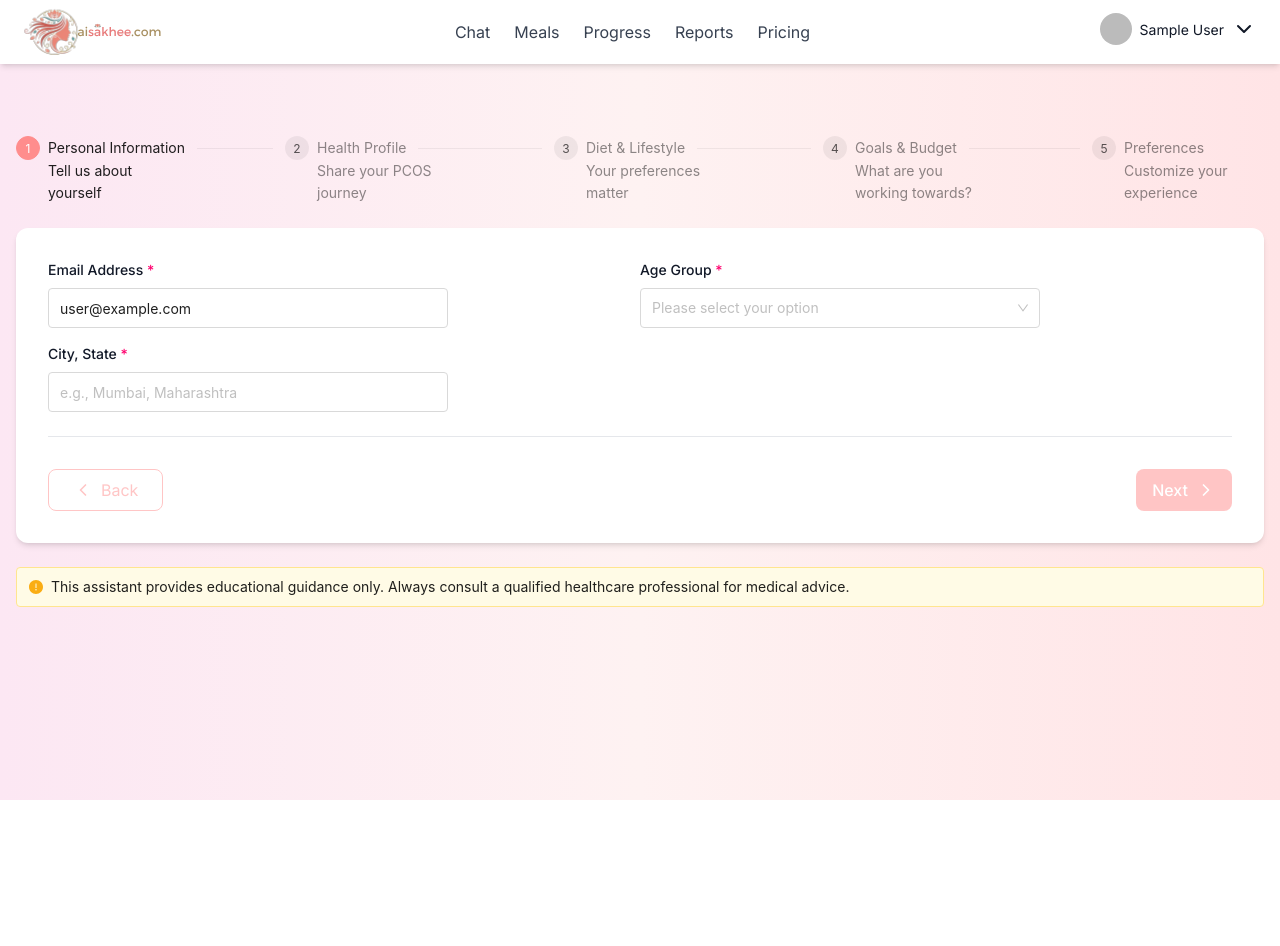
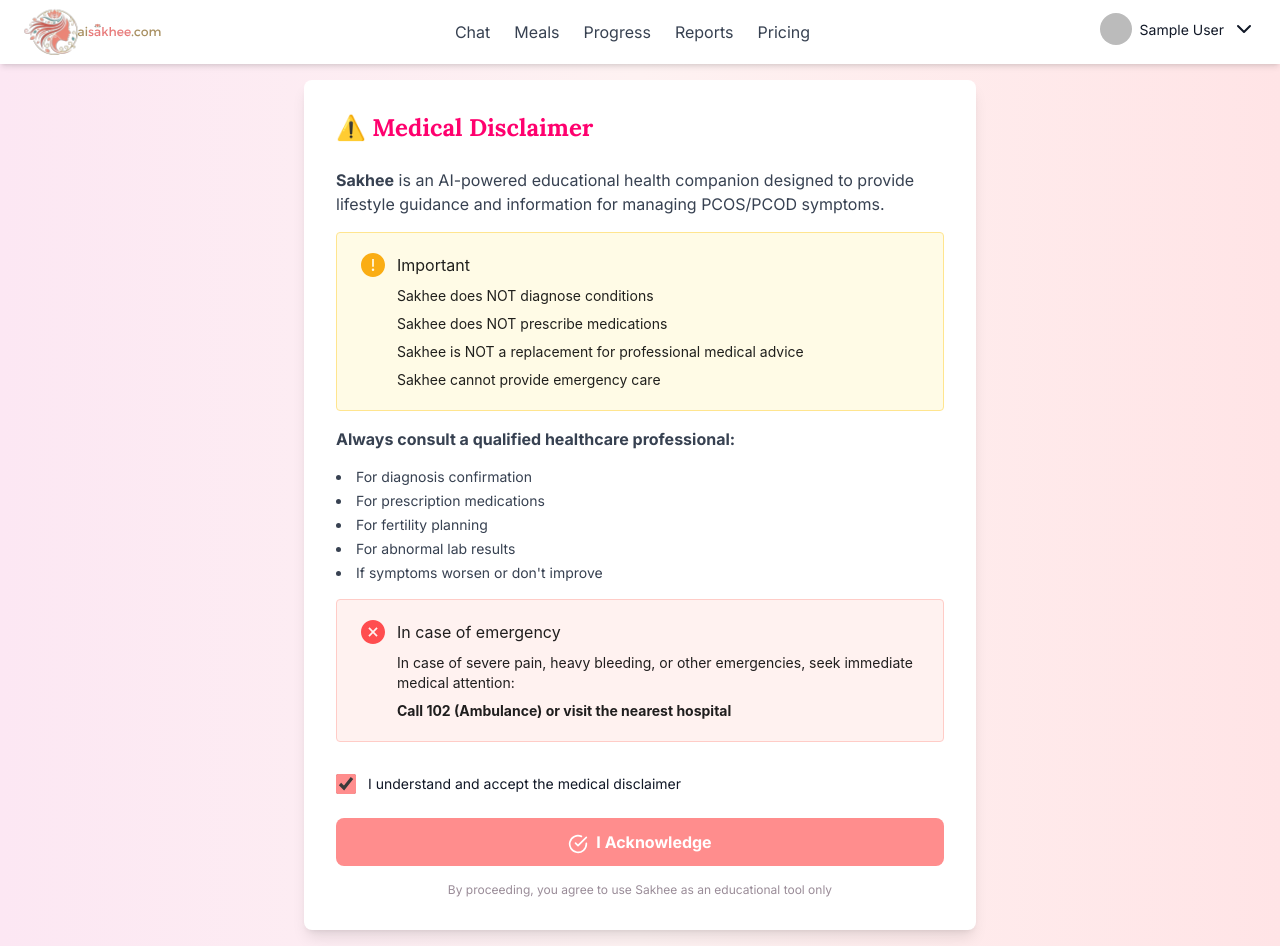
Before and after one commit to supriyavikramsingh-sudo/sakhee, a React (Vite) app in the folder frontend/: page /onboarding in a window 1280 px wide. Before the commit the page ends 800 px from the top, so only its background shows below. Built offline with nearby package versions, Linux system fonts and the light colour scheme; no server answers; the database is empty; sample sign-in values are in the browser's storage.

Commit message:
feat: Integrate Medical Disclaimer component into onboarding and chat pages

```diff
--- a/frontend/src/components/chat/MedicalDisclaimer.tsx
+++ b/frontend/src/components/chat/MedicalDisclaimer.tsx
@@ -1,3 +1,4 @@
+import { Alert } from 'antd';
 import { CheckCircle } from 'lucide-react';
 
 interface MedicalDisclaimerProps {
@@ -17,16 +18,19 @@
             <strong>Sakhee</strong> is an AI-powered educational health companion designed to
             provide lifestyle guidance and information for managing PCOS/PCOD symptoms.
           </p>
-
-          <div className="bg-warning bg-opacity-10 p-4 rounded-lg border-l-4 border-warning">
-            <p className="font-bold mb-2">⚠️ IMPORTANT:</p>
+          <Alert
+            showIcon
+            message="Important"
+            type="warning"
+            description={
               <ul className="space-y-2 text-sm">
-              <li>✗ Sakhee does NOT diagnose conditions</li>
-              <li>✗ Sakhee does NOT prescribe medications</li>
-              <li>✗ Sakhee is NOT a replacement for professional medical advice</li>
-              <li>✗ Sakhee cannot provide emergency care</li>
+                <li>Sakhee does NOT diagnose conditions</li>
+                <li>Sakhee does NOT prescribe medications</li>
+                <li>Sakhee is NOT a replacement for professional medical advice</li>
+                <li>Sakhee cannot provide emergency care</li>
               </ul>
-          </div>
+            }
+          />
 
           <p>
             <strong>Always consult a qualified healthcare professional:</strong>
@@ -39,16 +43,22 @@
             <li>If symptoms worsen or don't improve</li>
           </ul>
 
-          <div className="bg-danger bg-opacity-10 p-4 rounded-lg border-l-4 border-danger">
-            <p className="font-bold mb-2">🚨 EMERGENCY:</p>
+          <Alert
+            showIcon
+            type="error"
+            message="In case of emergency"
+            description={
+              <>
                 <p className="text-sm">
-              In case of severe pain, heavy bleeding, or other emergencies, seek immediate medical
-              attention:
+                  In case of severe pain, heavy bleeding, or other emergencies, seek immediate
+                  medical attention:
                 </p>
                 <p className="font-bold text-sm mt-2">
                   Call 102 (Ambulance) or visit the nearest hospital
                 </p>
-          </div>
+              </>
+            }
+          />
         </div>
 
         <label className="flex items-center gap-3 mb-6 cursor-pointer">
--- a/frontend/src/pages/ChatPage.tsx
+++ b/frontend/src/pages/ChatPage.tsx
@@ -1,13 +1,11 @@
 import { useEffect, useState } from 'react';
 import ChatInterface from '../components/chat/ChatInterface';
-import MedicalDisclaimer from '../components/chat/MedicalDisclaimer';
 import { LoadingSpinner } from '../components/layout/LoadingSpinner';
 import Navbar from '../components/layout/Navbar';
 import { useAuthStore } from '../store/authStore';
 
 const ChatPage = () => {
   const { user, userProfile } = useAuthStore();
-  const [disclaimerAcknowledged, setDisclaimerAcknowledged] = useState(false);
   const [pageLoading, setPageLoading] = useState(true);
 
   useEffect(() => {
@@ -17,9 +15,6 @@
       return;
     }
 
-    // Load disclaimer state
-    const acknowledged = localStorage.getItem('disclaimerAcknowledged');
-    setDisclaimerAcknowledged(!!acknowledged);
     setPageLoading(false);
   }, [user]);
 
@@ -30,17 +25,7 @@
   return (
     <div className="min-h-screen flex flex-col">
       <Navbar />
-
-      {!disclaimerAcknowledged ? (
-        <MedicalDisclaimer
-          onAcknowledge={() => {
-            localStorage.setItem('disclaimerAcknowledged', 'true');
-            setDisclaimerAcknowledged(true);
-          }}
-        />
-      ) : (
-        <ChatInterface userProfile={userProfile} userId={user?.uid ?? ''} />
-      )}
+      <ChatInterface userProfile={userProfile} userId={user?.uid ?? ''} />
     </div>
   );
 };
--- a/frontend/src/pages/OnboardingPage.tsx
+++ b/frontend/src/pages/OnboardingPage.tsx
@@ -2,6 +2,7 @@
 import { useEffect, useState } from 'react';
 import { useTranslation } from 'react-i18next';
 import { useNavigate } from 'react-router-dom';
+import MedicalDisclaimer from '../components/chat/MedicalDisclaimer';
 import Navbar from '../components/layout/Navbar';
 import OnboardingForm from '../components/onboarding/OnboardingForm';
 import { useAuthStore } from '../store/authStore';
@@ -10,7 +11,8 @@
 const OnboardingPage = () => {
   const navigate = useNavigate();
   const { t } = useTranslation();
-  const { user, userProfile, completeOnboarding } = useAuthStore();
+  const { user, userProfile, completeOnboarding, updateProfile } = useAuthStore();
+  const [disclaimerAcknowledged, setDisclaimerAcknowledged] = useState(false);
   const [currentStep, setCurrentStep] = useState(0);
   const [userData, setUserData] = useState<OnboardingData>({} as OnboardingData);
   const [loading, setLoading] = useState(false);
@@ -22,15 +24,22 @@
     }
   }, [userProfile, navigate]);
 
+  // Check if user has already acknowledged the disclaimer
+  useEffect(() => {
+    if (userProfile?.disclaimerAcknowledged === true) {
+      setDisclaimerAcknowledged(true);
+    }
+  }, [userProfile]);
+
   // Auto-populate email from Google Auth
   useEffect(() => {
     if (user?.email && !userData.email) {
       setUserData((prev) => ({
         ...prev,
-        email: user.email,
+        email: user.email || '',
       }));
     }
-  }, [user]);
+  }, [user, userData.email]);
 
   const steps = [
     { title: t('onboarding.step1.title'), description: t('onboarding.step1.desc') },
@@ -40,7 +49,7 @@
     { title: t('onboarding.step5.title'), description: t('onboarding.step5.desc') },
   ];
 
-  const handleStepComplete = async (stepData) => {
+  const handleStepComplete = async (stepData: any) => {
     try {
       setLoading(true);
       const newUserData = { ...userData, ...stepData };
@@ -62,11 +71,24 @@
         // Move to next step
         setCurrentStep(currentStep + 1);
       }
-    } catch (error) {
+    } catch (error: any) {
       console.error('Onboarding error:', error);
       alert(`An error occurred: ${error.message}. Please try again.`);
     } finally {
       setLoading(false);
+    }
+  };
+
+  const handleDisclaimerAcknowledge = async () => {
+    if (!user) return;
+
+    // Save disclaimer acknowledgement to Firestore
+    const result = await updateProfile({ disclaimerAcknowledged: true });
+
+    if (result.success) {
+      setDisclaimerAcknowledged(true);
+    } else {
+      alert('Failed to save disclaimer acknowledgement. Please try again.');
     }
   };
 
@@ -80,6 +102,9 @@
     <div className="min-h-screen">
       <Navbar />
 
+      {!disclaimerAcknowledged ? (
+        <MedicalDisclaimer onAcknowledge={handleDisclaimerAcknowledge} />
+      ) : (
         <div className="max-w-7xl mx-auto px-4 py-12">
           {/* Progress Bar */}
           <Steps current={currentStep} size="small" items={steps} className="my-6" />
@@ -101,6 +126,7 @@
             <Alert type="warning" className="mt-6" showIcon message={t('common.disclaimerText')} />
           )}
         </div>
+      )}
     </div>
   );
 };
```
Lines whose indentation alone changed are shown as unchanged.
